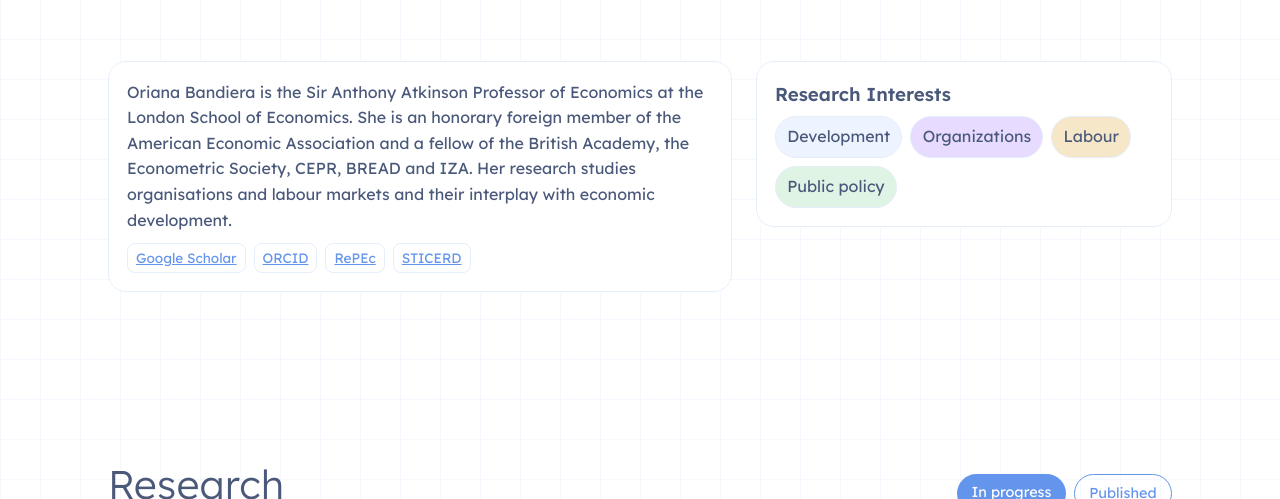
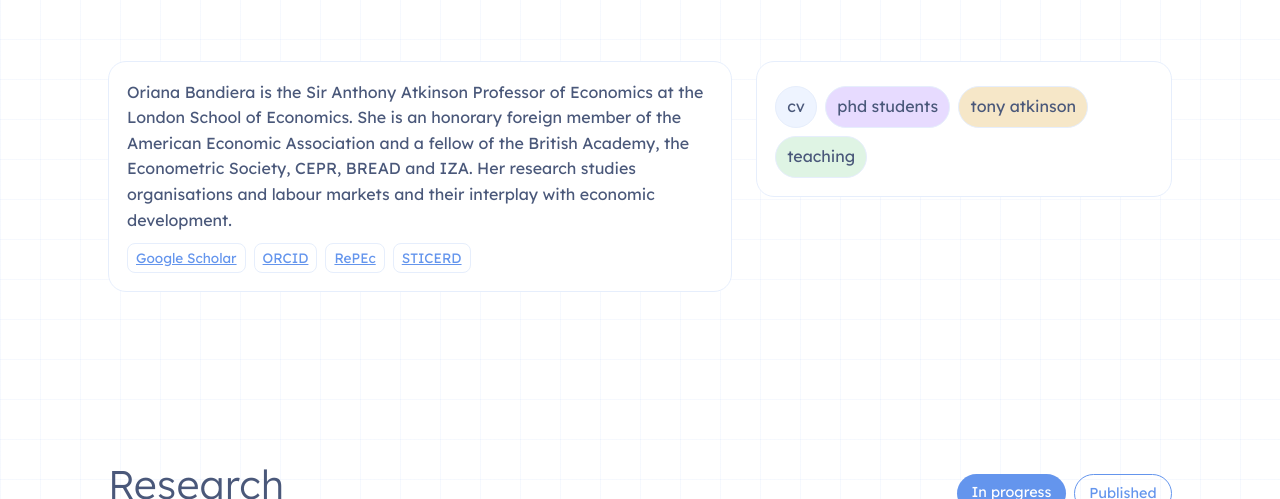
Before and after one commit to orianabandiera/orianabandiera.github.io, a plain HTML site: page index.html in a window 1280 px wide. Shown: the part 601-1100 px from the top of the page. Drawn offline with Linux system fonts and the light colour scheme.

Commit message:
Revise research interests in index.html
Updated research interests section with new chips.

```diff
--- a/index.html
+++ b/index.html
@@ -154,12 +154,12 @@
           </div>
         </div>
         <div class="about-card">
-          <h3 style="margin-bottom:.4rem">Research Interests</h3>
+          <h3 style="margin-bottom:.4rem"> </h3>
           <div class="chips">
-            <span class="chip">Development</span>
-            <span class="chip">Organizations</span>
-            <span class="chip">Labour</span>
-            <span class="chip">Public policy</span>
+            <span class="chip">cv</span>
+            <span class="chip">phd students</span>
+            <span class="chip">tony atkinson</span>
+            <span class="chip">teaching </span>
           </div>
         </div>
       </div>
```
